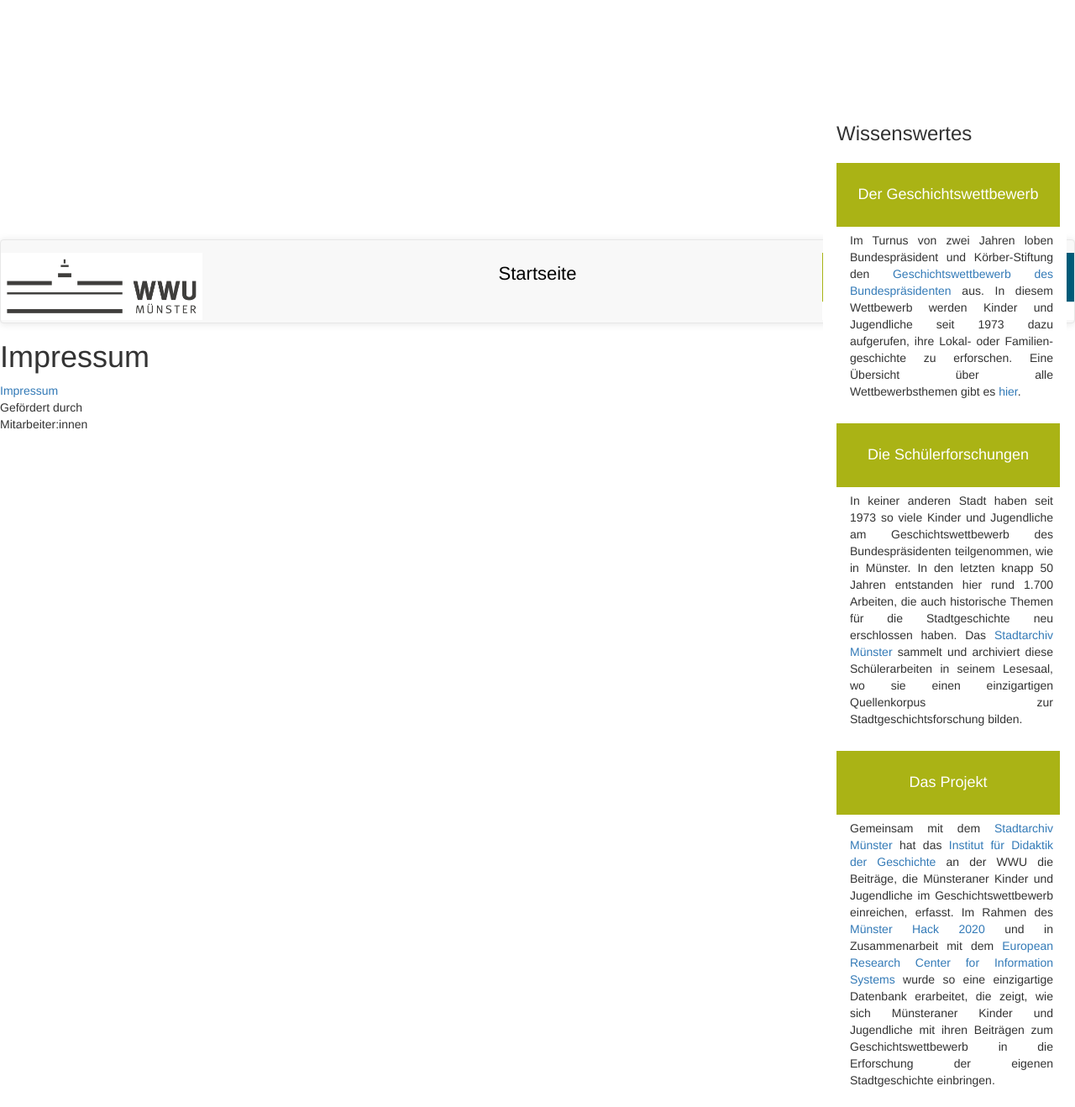
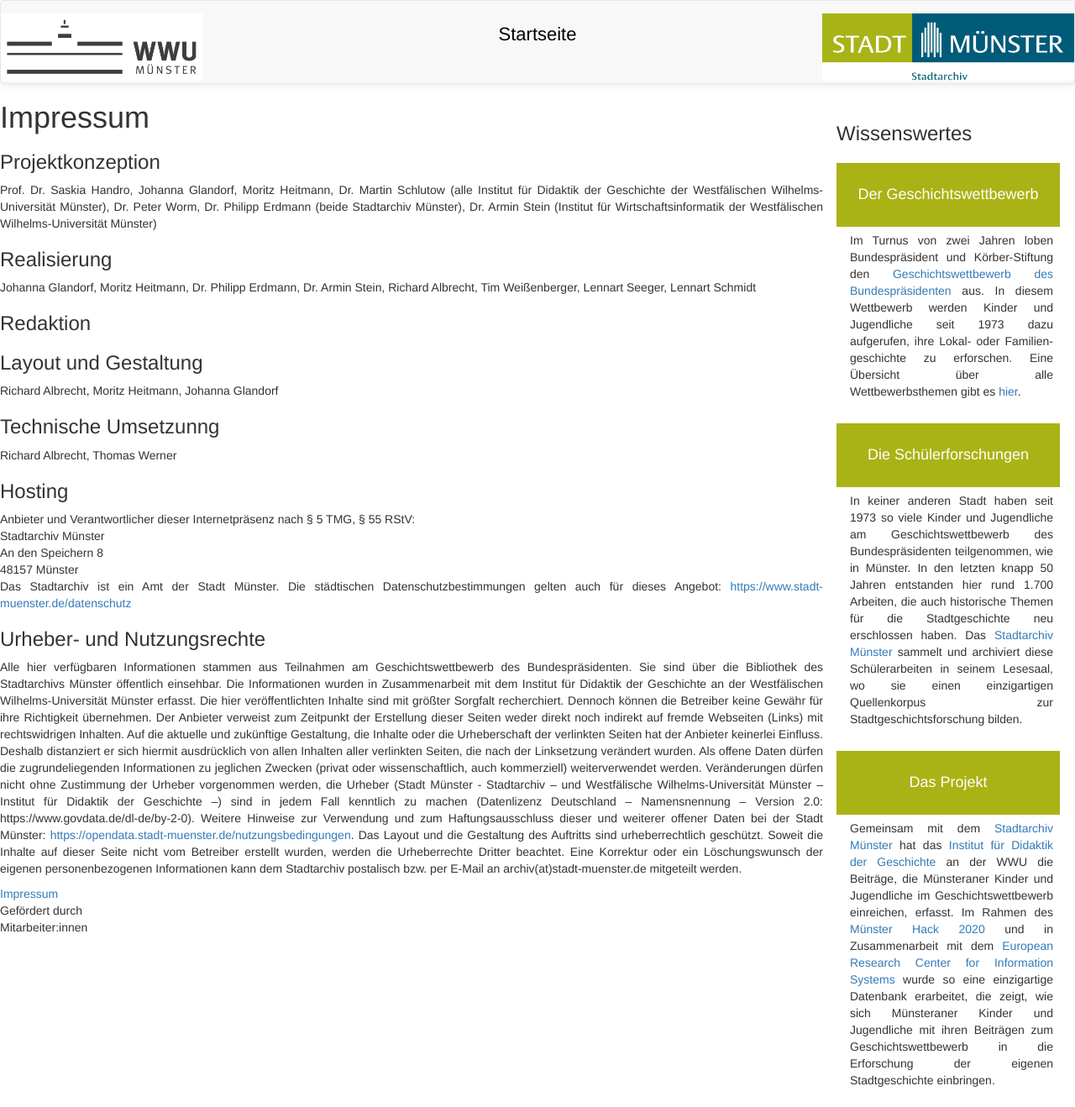
Before and after one commit to codeformuenster/schueler-geschichtswettbewerb-muenster, a Django app: page /karte/impressum/ in a window 1280 px wide. Shown: the whole page at 84% size. Run offline with Django 3.2, Linux system fonts and the light colour scheme; some libraries are stand-ins or nearby versions.

Commit message:
add impressum content

```diff
--- a/Website/geschichtswettbewerb/karte/templates/impressum.html
+++ b/Website/geschichtswettbewerb/karte/templates/impressum.html
@@ -5,6 +5,50 @@
   <link rel="stylesheet" type="text/css" href="{% static 'startseite.css' %}">
 </head>
 <body>
-  <h1>Impressum</h1>
+  <div>
+    <h1>Impressum</h1>
+  </div>
+  <div>
+    <h3>Projektkonzeption</h3>
+    <p>Prof. Dr. Saskia Handro, Johanna Glandorf, Moritz Heitmann, Dr. Martin Schlutow (alle Institut für Didaktik der Geschichte der Westfälischen Wilhelms-Universität Münster), Dr. Peter Worm, Dr. Philipp Erdmann (beide Stadtarchiv Münster), Dr. Armin Stein (Institut für Wirtschaftsinformatik der Westfälischen Wilhelms-Universität Münster)</p>
+  </div>
+  <div>
+    <h3>Realisierung</h3>
+    <p>Johanna Glandorf, Moritz Heitmann, Dr. Philipp Erdmann, Dr. Armin Stein, Richard Albrecht, Tim Weißenberger, Lennart Seeger, Lennart Schmidt</p>
+  </div>
+  <div>
+    <h3>Redaktion</h3>
+  </div>
+  <div>
+    <h3>Layout und Gestaltung</h3>
+    <p>Richard Albrecht, Moritz Heitmann, Johanna Glandorf</p>
+  </div>
+  <div>
+    <h3>Technische Umsetzunng</h3>
+    <p>Richard Albrecht, Thomas Werner</p>
+  </div>
+  <div>
+    <h3>Hosting</h3>
+  </div>
+  <div>
+    Anbieter und Verantwortlicher dieser Internetpräsenz nach § 5 TMG, § 55 RStV:<br>
+    Stadtarchiv Münster<br>
+    An den Speichern 8<br>
+    48157 Münster<br>
+    Das Stadtarchiv ist ein Amt der Stadt Münster. Die städtischen Datenschutzbestimmungen gelten auch für dieses Angebot: <a href="https://www.stadt-muenster.de/datenschutz">https://www.stadt-muenster.de/datenschutz</a>
+  </div>
+  <div>
+    <h3>Urheber- und Nutzungsrechte</h3>
+    <p>Alle hier verfügbaren Informationen stammen aus Teilnahmen am Geschichtswettbewerb des Bundespräsidenten. Sie sind über die Bibliothek des Stadtarchivs Münster öffentlich einsehbar. Die Informationen wurden in Zusammenarbeit mit dem Institut für Didaktik der Geschichte an der Westfälischen Wilhelms-Universität Münster erfasst. Die hier veröffentlichten Inhalte sind mit größter Sorgfalt recherchiert. Dennoch können die Betreiber keine Gewähr für ihre Richtigkeit übernehmen.
+
+      Der Anbieter verweist zum Zeitpunkt der Erstellung dieser Seiten weder direkt noch indirekt auf fremde Webseiten (Links) mit rechtswidrigen Inhalten. Auf die aktuelle und zukünftige Gestaltung, die Inhalte oder die Urheberschaft der verlinkten Seiten hat der Anbieter keinerlei Einfluss. Deshalb distanziert er sich hiermit ausdrücklich von allen Inhalten aller verlinkten Seiten, die nach der Linksetzung verändert wurden.
+
+      Als offene Daten dürfen die zugrundeliegenden Informationen zu jeglichen Zwecken (privat oder wissenschaftlich, auch kommerziell) weiterverwendet werden. Veränderungen dürfen nicht ohne Zustimmung der Urheber vorgenommen werden, die Urheber (Stadt Münster - Stadtarchiv – und Westfälische Wilhelms-Universität Münster – Institut für Didaktik der Geschichte –) sind in jedem Fall kenntlich zu machen (Datenlizenz Deutschland – Namensnennung – Version 2.0: https://www.govdata.de/dl-de/by-2-0). Weitere Hinweise zur Verwendung und zum Haftungsausschluss dieser und weiterer offener Daten bei der Stadt Münster: <a href="https://opendata.stadt-muenster.de/nutzungsbedingungen">https://opendata.stadt-muenster.de/nutzungsbedingungen</a>.
+
+      Das Layout und die Gestaltung des Auftritts sind urheberrechtlich geschützt. Soweit die Inhalte auf dieser Seite nicht vom Betreiber erstellt wurden, werden die Urheberrechte Dritter beachtet.
+
+      Eine Korrektur oder ein Löschungswunsch der eigenen personenbezogenen Informationen kann dem Stadtarchiv postalisch bzw. per E-Mail an archiv(at)stadt-muenster.de mitgeteilt werden.
+</p>
+  </div>
 </body>
 {% endblock %}
```
